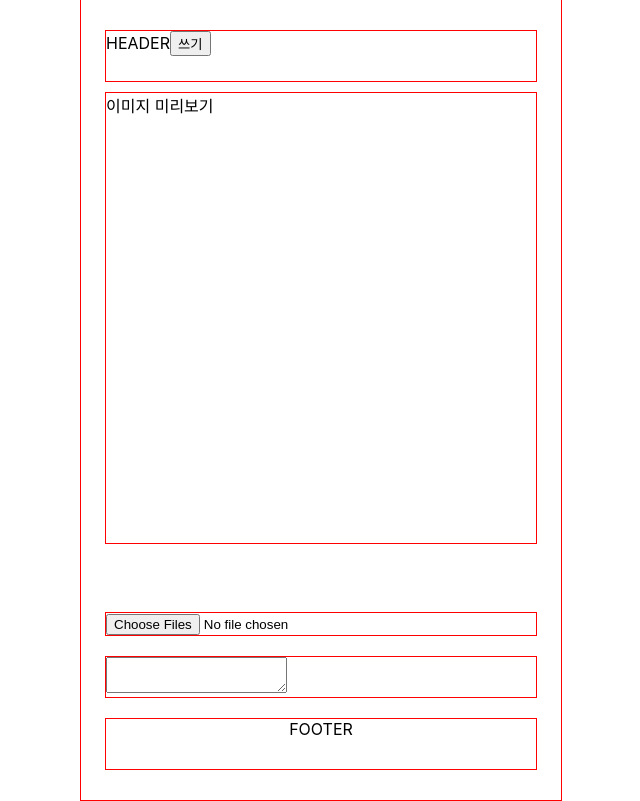
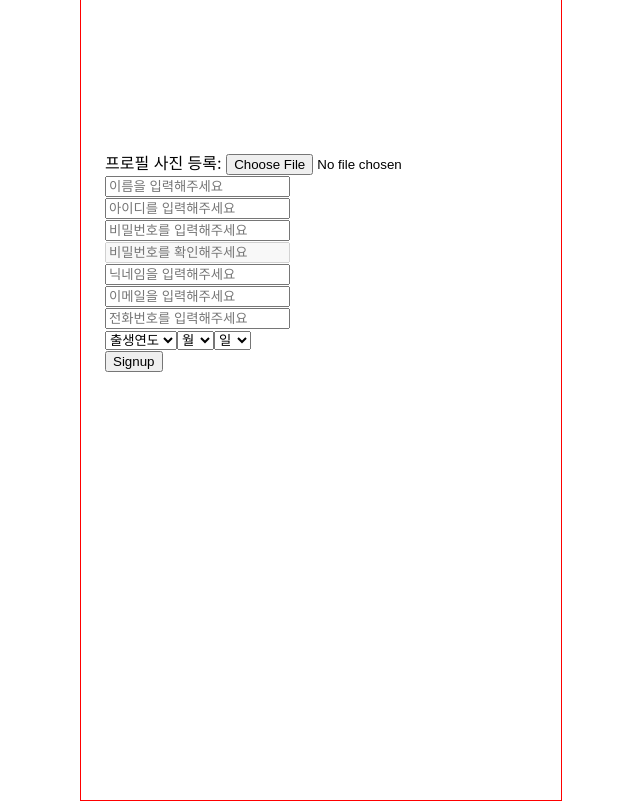
Before and after one commit to hyo-s/Connect_Web_Team2, a React (Create React App) app in the folder src/main/connect_front/: page / in a window 1280 px wide. Shown: the whole page, without its empty margins (319-959 px from the left). Built offline with nearby package versions, Linux system fonts and the light colour scheme.

Commit message:
20240401_Hyo

```diff
--- a/src/main/connect_front/src/board/Board.jsx
+++ b/src/main/connect_front/src/board/Board.jsx
@@ -1,5 +1,5 @@
 import axios from 'axios';
-import './Board.css';
+import './board.css';
 export default function Board(props){
 
     // const [boardInfo, setBoardInfo] = useState('');
--- a/src/main/connect_front/src/index.js
+++ b/src/main/connect_front/src/index.js
@@ -7,22 +7,15 @@ import MainBoard from './board/MainBoard'
 import SignUp from './member/SignUp';
 import BoardWrite from './board/BoardWrite';
 import Board from './board/Board';
-
 import Login from './member/Login';
 import Index from './index/Index';
 
 
 
-// 회원가입 signup
 const root = ReactDOM.createRoot(document.getElementById('root'));
 
 root.render(
-  <React.StrictMode>
-    {/* <MainBoard /> */}
-    {/* <BoardWrite/> */}
-    <BoardWrite/>
-{/*    <SignUp /> */}
-  </React.StrictMode>
+  <SignUp/>
 );
 
 // If you want to start measuring performance in your app, pass a function
```
